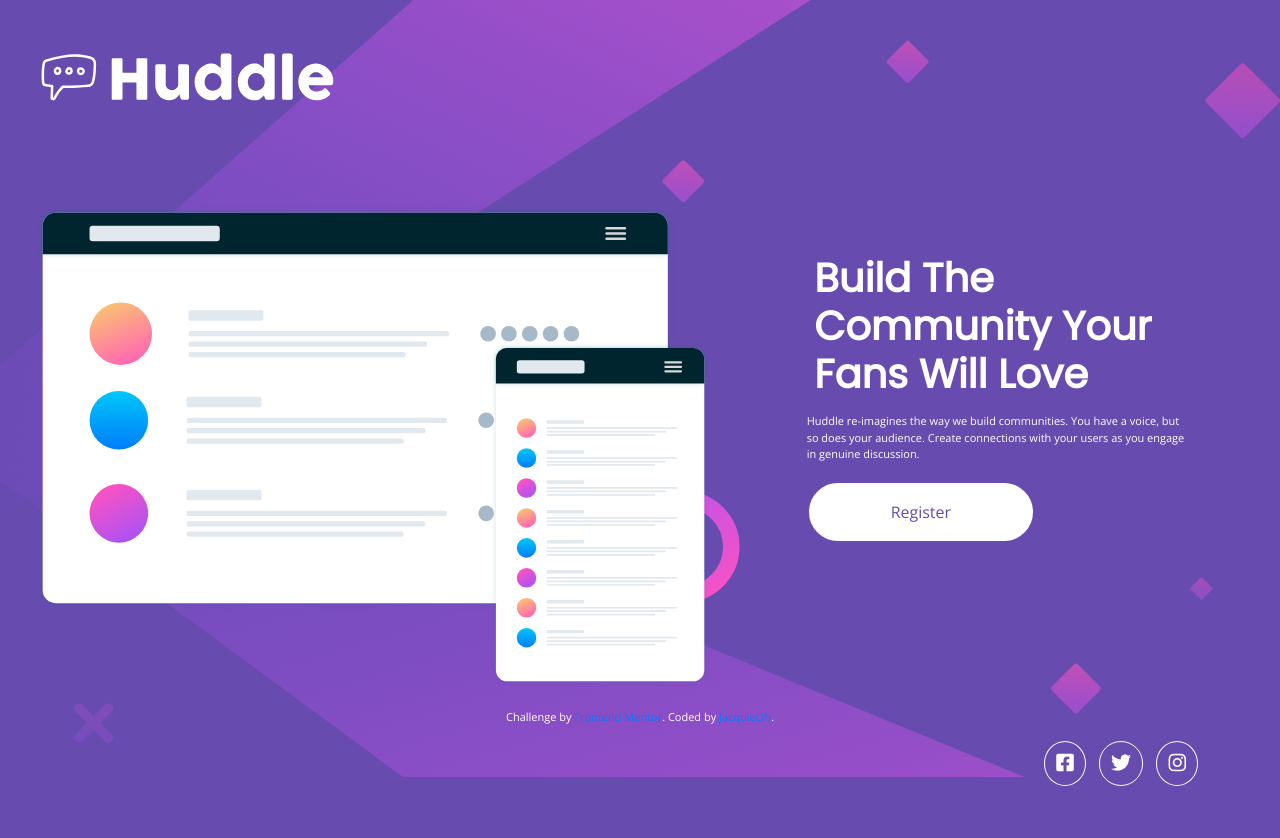
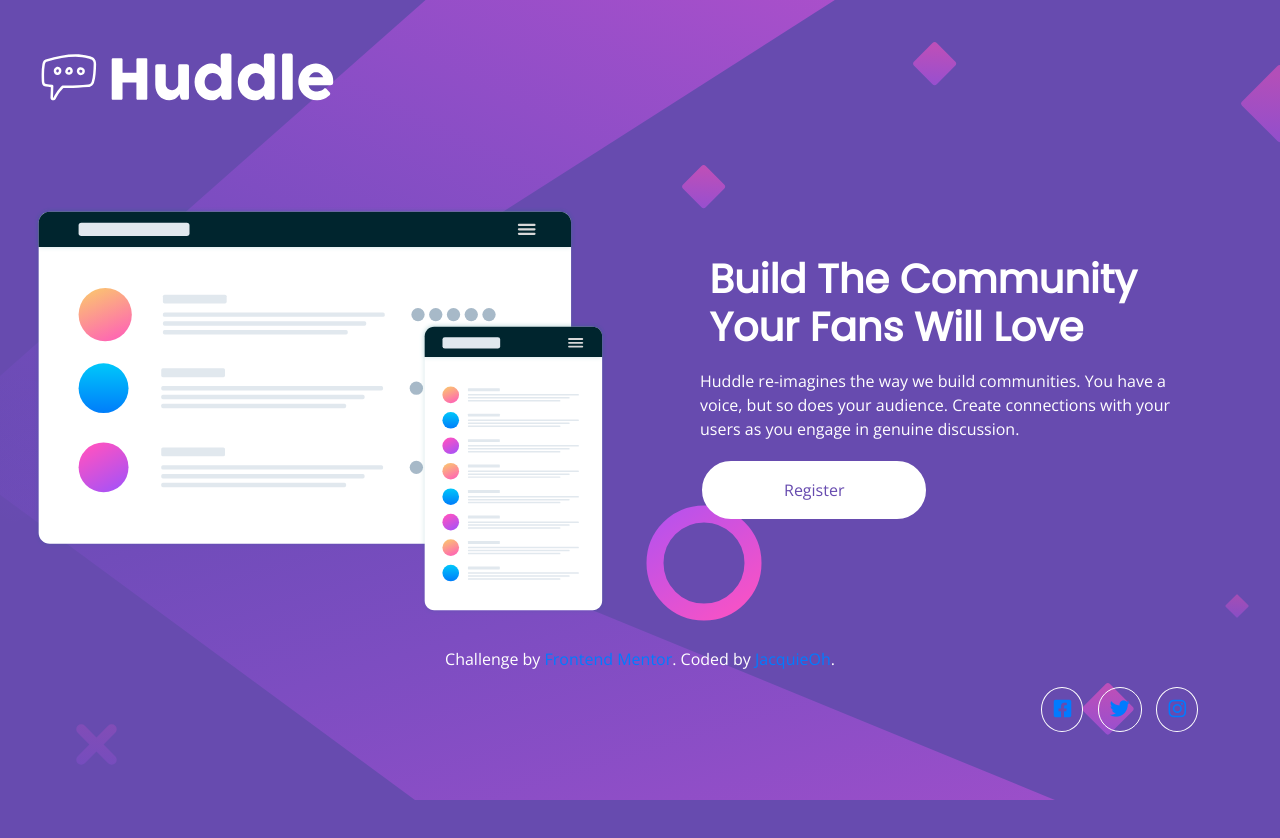
Before and after one commit to JacquieOh/FrontEnd-Mentor-challenge---Huddle-page-with-single-intro-section, a plain HTML site: page index.html in a window 1280 px wide. After the commit the page ends 800 px from the top, so only its background shows below. Drawn offline with nearby package versions, Linux system fonts and the light colour scheme.

Commit message:
Add files via upload

```diff
--- a/css/styles.css
+++ b/css/styles.css
@@ -5,8 +5,11 @@
    color: #fff;
    margin: 0;
    text-align: left;
-   font-size: 11px;
+   font-size: 16px;
+   min-height: 100vh;
+
    /* background-image: url("../images/bg-desktop.svg"); */
+
  }
 
  h1 {
@@ -103,9 +106,11 @@ padding-top: 4%  ;
    body {
      background-image: url("../images/bg-mobile.svg");
      background-repeat: no-repeat;
-     background-size: contain;
-     max-width: 100;
+     background-size: cover;
+     max-width: 100%;
      text-align:center;
+
+
    }
    .logo-image{
    width: 30%;
@@ -121,13 +126,14 @@ padding-top: 4%  ;
    }
  }
 
- @media (min-width: 768px) {
+ @media (min-width: 767px) {
    body {
      background-image: url("../images/bg-desktop.svg");
      background-repeat: no-repeat;
-     background-size: contain;
+     background-size: cover;
      max-width: 100%;
      text-align: left;
+
 
   }
 
--- a/index.html
+++ b/index.html
@@ -44,11 +44,11 @@
   <!-- main section -->
   <div class="container-fluid">
     <div class="row">
-      <div class="col-sm-7">
+      <div class="col-sm-6">
         <img class="main-image" src="./images/illustration-mockups.svg" alt="illustration-mockup">
       </div>
 
-      <div class="col-sm-5">
+      <div class="col-sm-6">
         <div class="text-section">
 
           <h1>Build The Community Your Fans Will Love</h1>
@@ -71,9 +71,9 @@
 
     <div class="social-contacts">
 
-      <i class=" footer-icon fab fa-facebook-square"></i>
-      <i class=" footer-icon fab fa-twitter"></i>
-      <i class=" footer-icon fab fa-instagram"></i>
+      <a class=" footer-icon fab fa-facebook-square"></a>
+      <a class=" footer-icon fab fa-twitter"></a>
+      <a class=" footer-icon fab fa-instagram"></a>
 
   </footer>
   </div>
```
